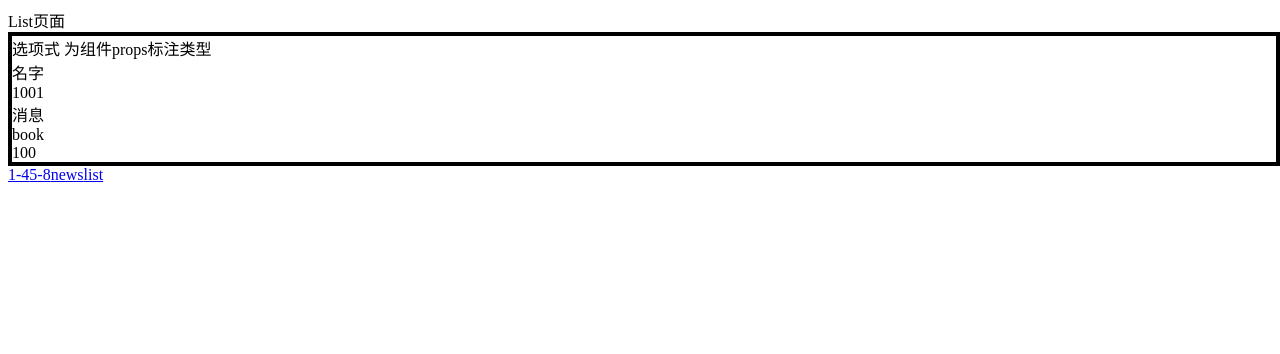
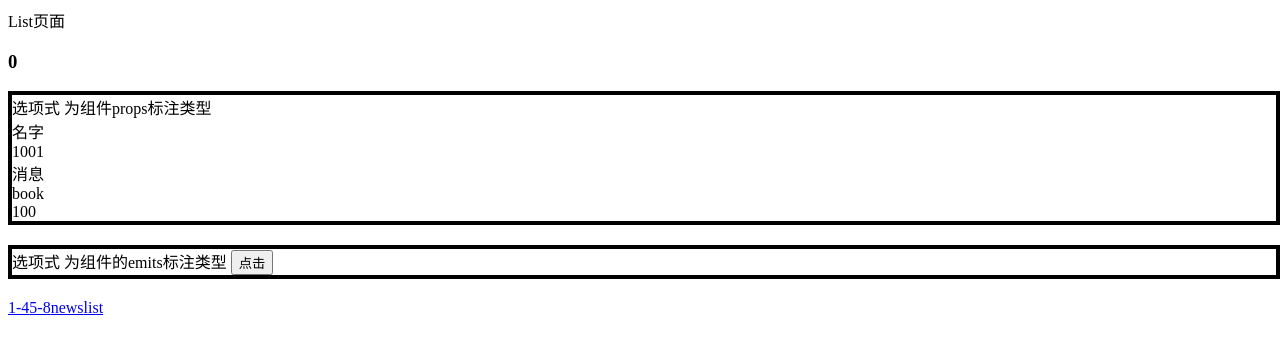
Before and after one commit to qiaozhididi/vue3_ts_demo, a Vue app: page /list in a window 1280 px wide. Shown: the top 354 px of the page. Built offline with nearby package versions, Linux system fonts and the light colour scheme.

Commit message:
选项式 为组件emits标注类型

```diff
--- a/src/components/ChildDemo.vue
+++ b/src/components/ChildDemo.vue
@@ -5,6 +5,11 @@
   <div>{{ msg }}</div>
   <div>{{ book.name }}</div>
   <div>{{ book.price }}</div></div>
+
+  <div class="ChildDemo">选项式 为组件的emits标注类型
+
+    <button @click="handleClick">点击</button>
+  </div>
 </template>
 
 <script lang="ts">
@@ -27,11 +32,19 @@ export default defineComponent({
       required: true,
     },
   },
+  methods:{
+    handleClick(){
+      this.$emit('addBook',1)
+    }
+  }
 });
+
+
 </script>
 <style scoped>
 .ChildDemo {
    width: 100%;
    border: 4px solid black;
+   margin-bottom: 20px;
 }
 </style>
--- a/src/views/ListView.vue
+++ b/src/views/ListView.vue
@@ -1,6 +1,13 @@
 <template>
   <div>List页面</div>
-  <ChildDemo name="名字" :id="1001" msg="消息" :book="book" />
+  <h3>{{ bookNum }}</h3>
+  <ChildDemo
+    name="名字"
+    :id="1001"
+    msg="消息"
+    :book="book"
+    @addBook="getBook"
+  />
 </template>
 
 <script lang="ts">
@@ -14,11 +21,22 @@ export default defineComponent({
         name: "book",
         price: 100,
       },
+      bookNum: 0,
     };
   },
   components: {
     ChildDemo,
   },
+  emits: {
+    addBook(num: number) {
+      return num > 0;
+    },
+  },
+  methods: {
+    getBook(num: number) {
+      this.bookNum = num;
+    },
+  },
 });
 </script>
 <style scoped></style>
```
